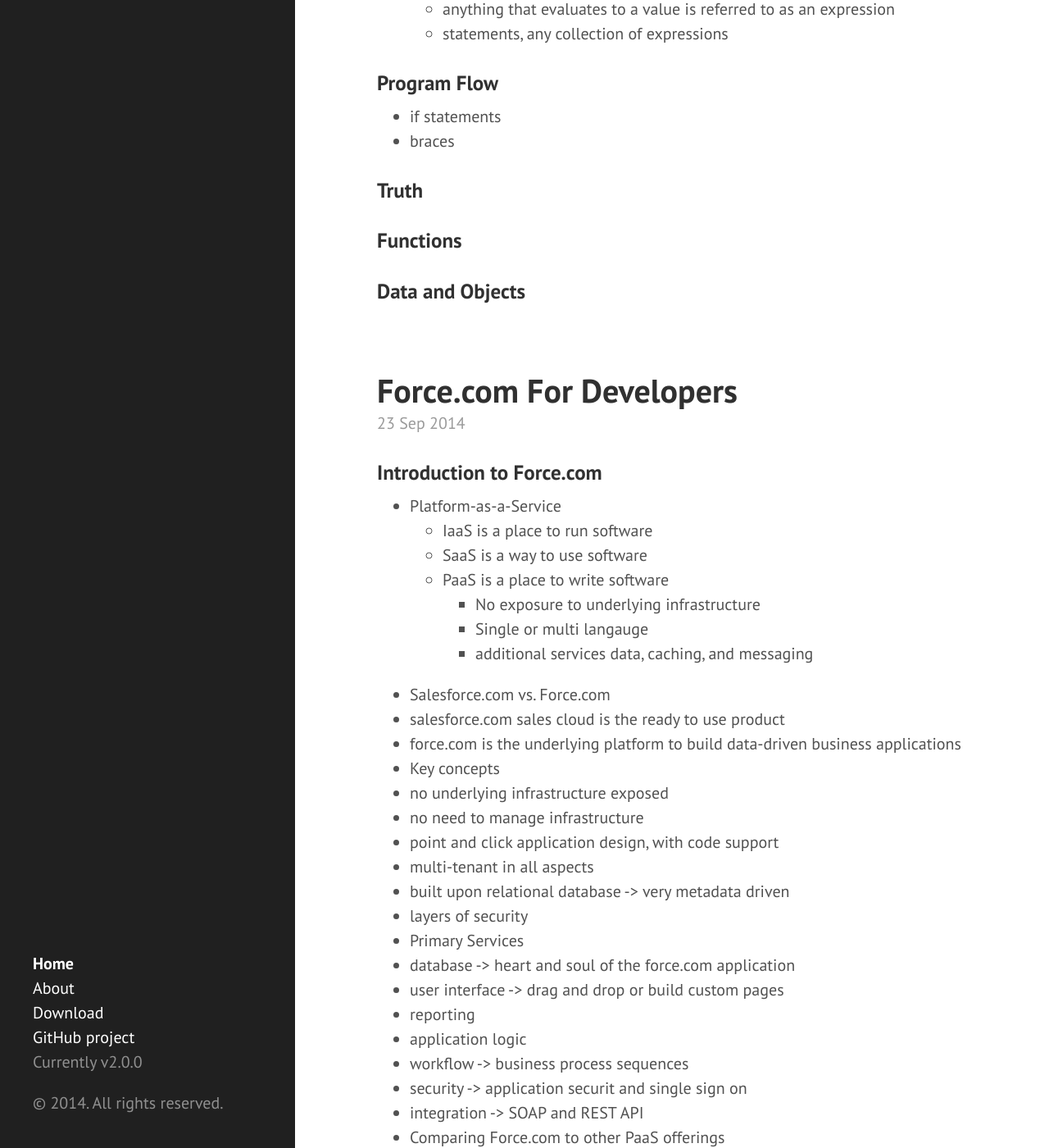
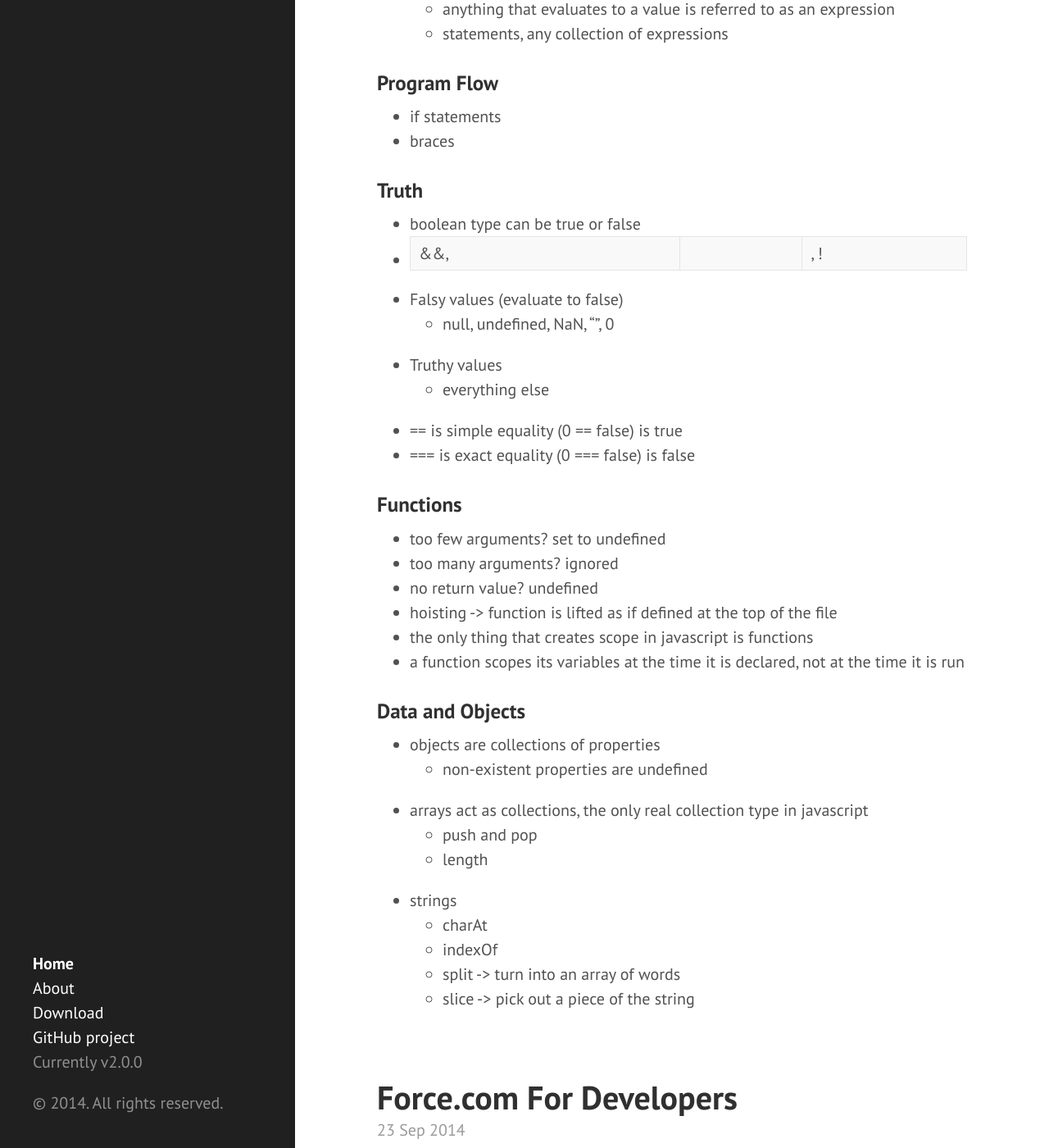
Before and after one commit to eneiand/eneiand.github.io, a Jekyll site: the page built from index.html, in a window 1280 px wide and 1400 px high, scrolled down 573 px. Shown: the whole window at 82% size. Built offline with Jekyll 4.4.1, drawn with Linux system fonts in a browser that asks for light colours; Markdown is read by kramdown in place of the engine named in the settings; the list of posts is cut into pages by our own code.

Commit message:
Update 2014-09-24-javascript-from-scratch.md

```diff
--- a/_posts/2014-09-24-javascript-from-scratch.md
+++ b/_posts/2014-09-24-javascript-from-scratch.md
@@ -18,5 +18,31 @@ javascript everywhere
 * braces
 
 ### Truth
+* boolean type can be true or false
+* &&, ||, !
+* Falsy values (evaluate to false)
+  *  null, undefined, NaN, "", 0
+* Truthy values
+  * everything else
+* == is simple equality (0 == false) is true
+* === is exact equality (0 === false) is false
+
 ### Functions
+* too few arguments? set to undefined
+* too many arguments? ignored
+* no return value? undefined
+* hoisting -> function is lifted as if defined at the top of the file
+* the only thing that creates scope in javascript is functions
+* a function scopes its variables at the time it is declared, not at the time it is run
+
 ### Data and Objects
+* objects are collections of properties
+  * non-existent properties are undefined
+* arrays act as collections, the only real collection type in javascript
+  * push and pop
+  * length
+* strings
+  * charAt
+  * indexOf
+  * split -> turn into an array of words
+  * slice -> pick out a piece of the string
```
